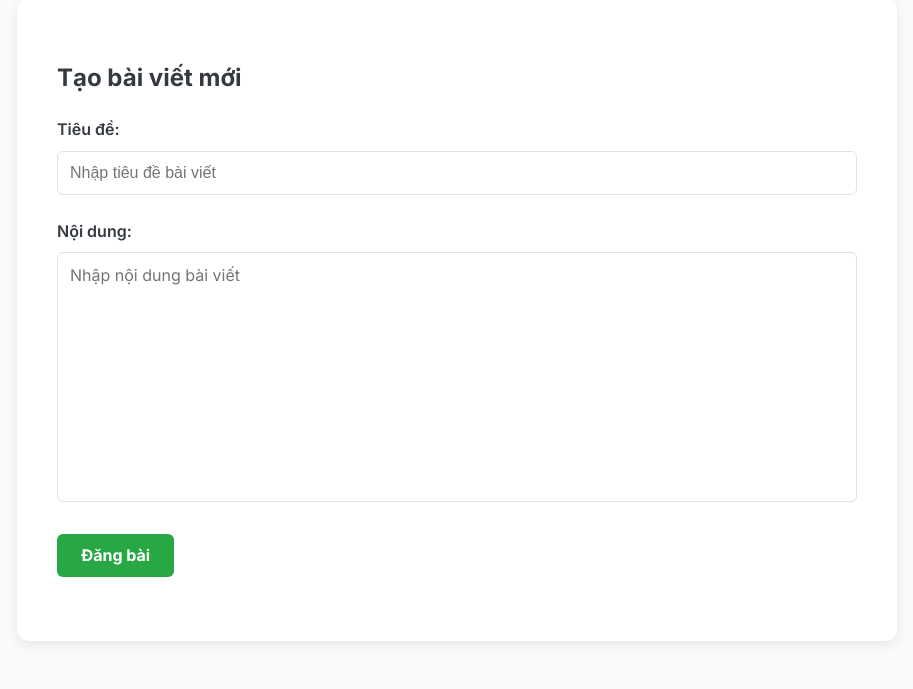
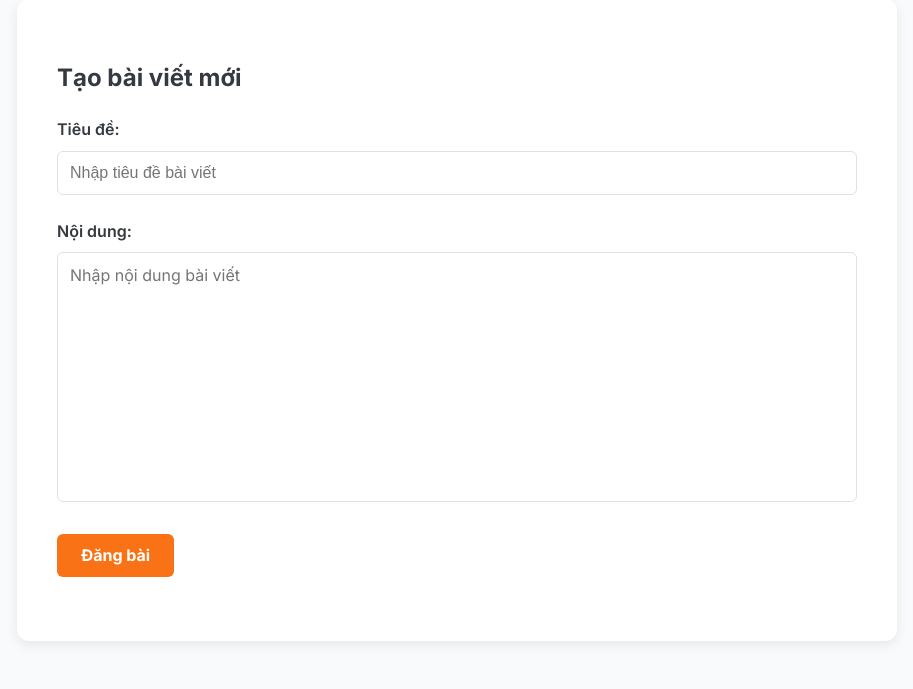
Before and after one commit to ngoisaosang/Blog, a Flask app: page /create in a window 1280 px wide. Shown: the part 111-800 px from the top of the page, without its empty margins (183-1096 px from the left). Run offline with Flask 3, Linux system fonts and the light colour scheme.

Commit message:
Màu hổ phách nút Lưu thay đổi

```diff
--- a/static/css/styles.css
+++ b/static/css/styles.css
@@ -242,7 +242,7 @@ nav {
 }
 
 .btn-submit {
-    background-color: var(--success-color);
+    background-color: var(--primary-color);
     color: white;
     border: none;
     padding: 0.75rem 1.5rem;
@@ -253,7 +253,7 @@ nav {
 }
 
 .btn-submit:hover {
-    background-color: #218838;
+    background-color: var(--primary-hover);
 }
 
 /* --- Responsive Design --- */
```
